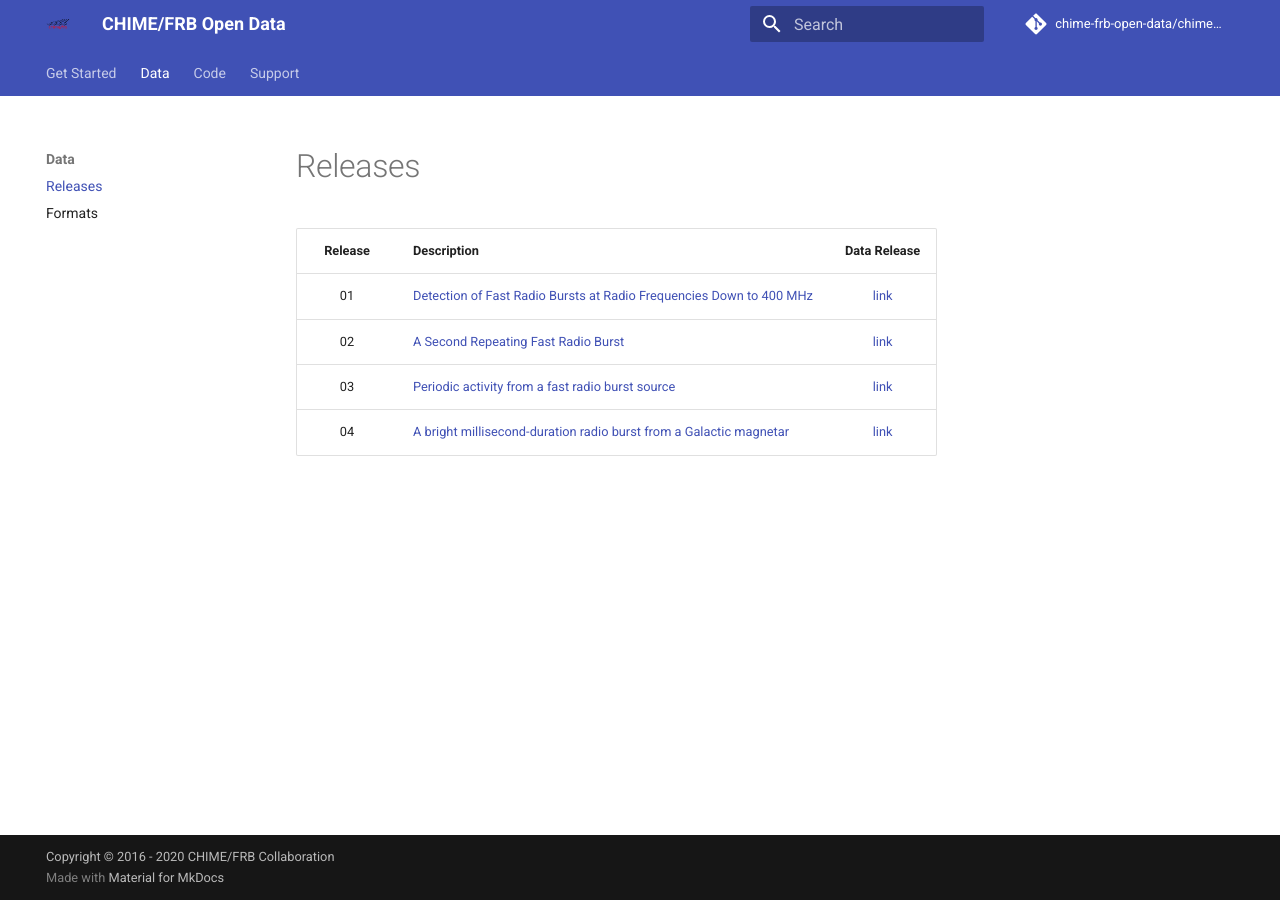
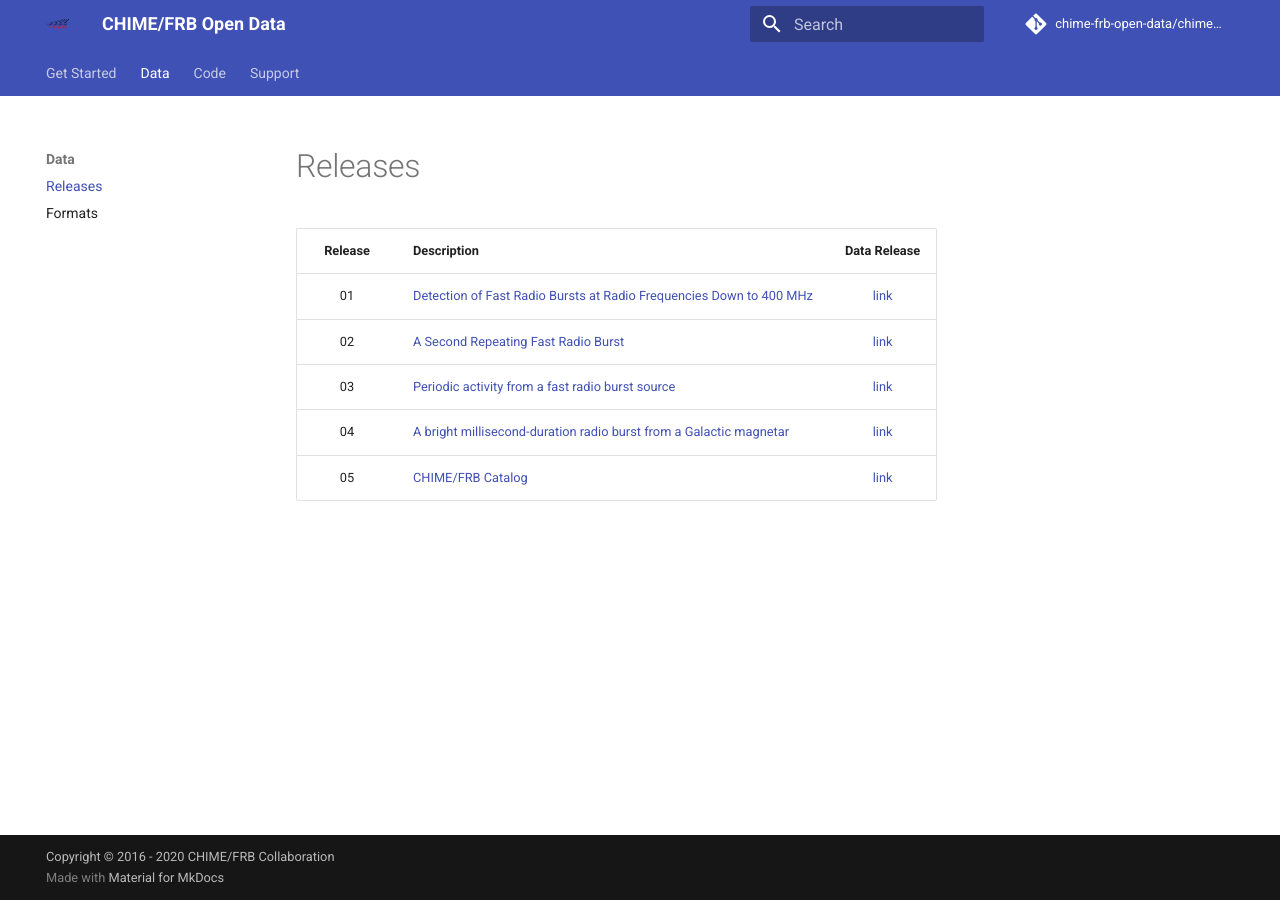
Before and after one commit to chime-frb-open-data/chime-frb-open-data.github.io, an MkDocs documentation site: the page built from docs/data-releases.md, in a window 1280 px wide. Built offline with MkDocs 1.6.1 and Material for MkDocs 9.7.7, drawn with Linux system fonts in a browser that asks for light colours; comment, search, counter and statistics services are not loaded.

Commit message:
Update data-releases.md

```diff
--- a/docs/data-releases.md
+++ b/docs/data-releases.md
@@ -5,3 +5,4 @@
 | 02 | [A Second Repeating Fast Radio Burst](https://arxiv.org/abs/1901.04525) | [link](http://www.canfar.net/citation/landing?doi=19.0005) |
 | 03 | [Periodic activity from a fast radio burst source](https://arxiv.org/abs/2001.10275) | [link](https://doi.org/10.11570/20.0002) |
 | 04 | [A bright millisecond-duration radio burst from a Galactic magnetar](https://arxiv.org/abs/2005.10324)| [link](https://doi.org/10.11570/20.0006)|
+| 05 | [CHIME/FRB Catalog]() | [link](https://www.canfar.net/storage/list/AstroDataCitationDOI/CISTI.CANFAR/21.0007/data) |
```
